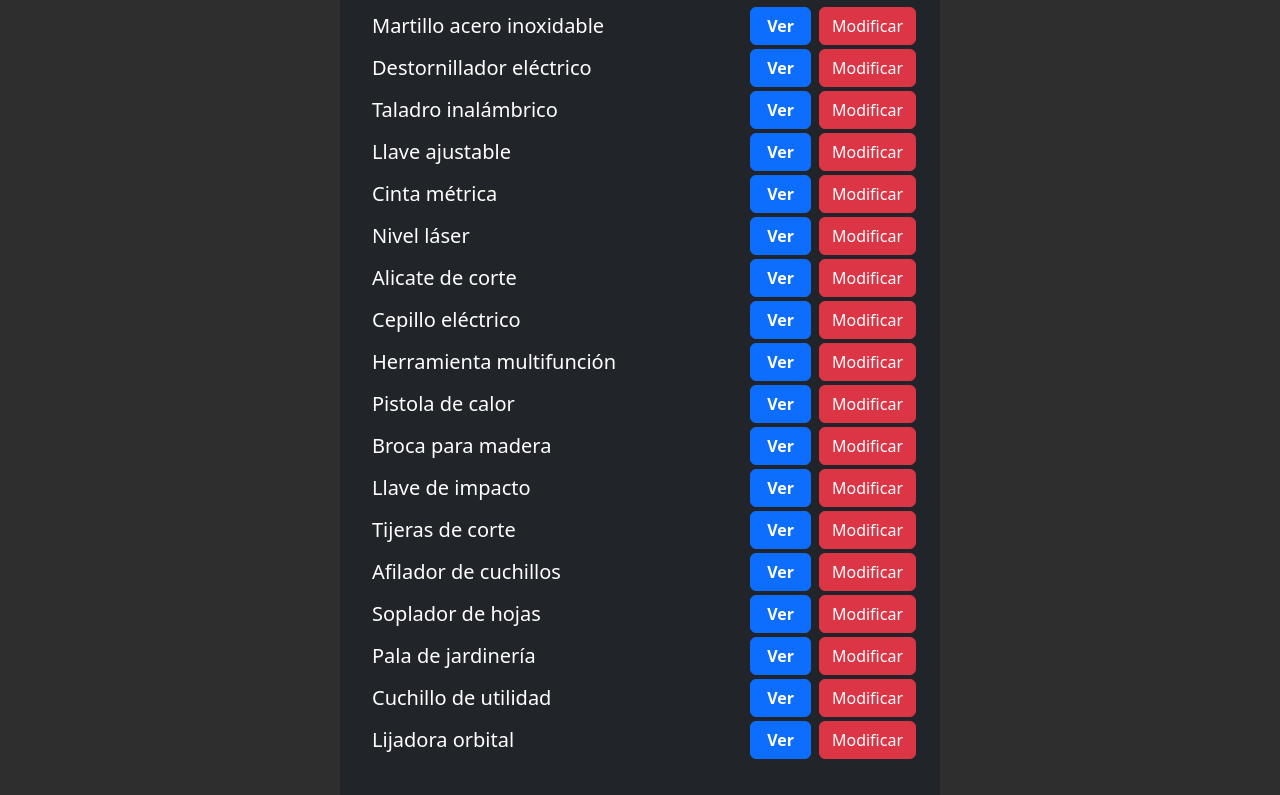
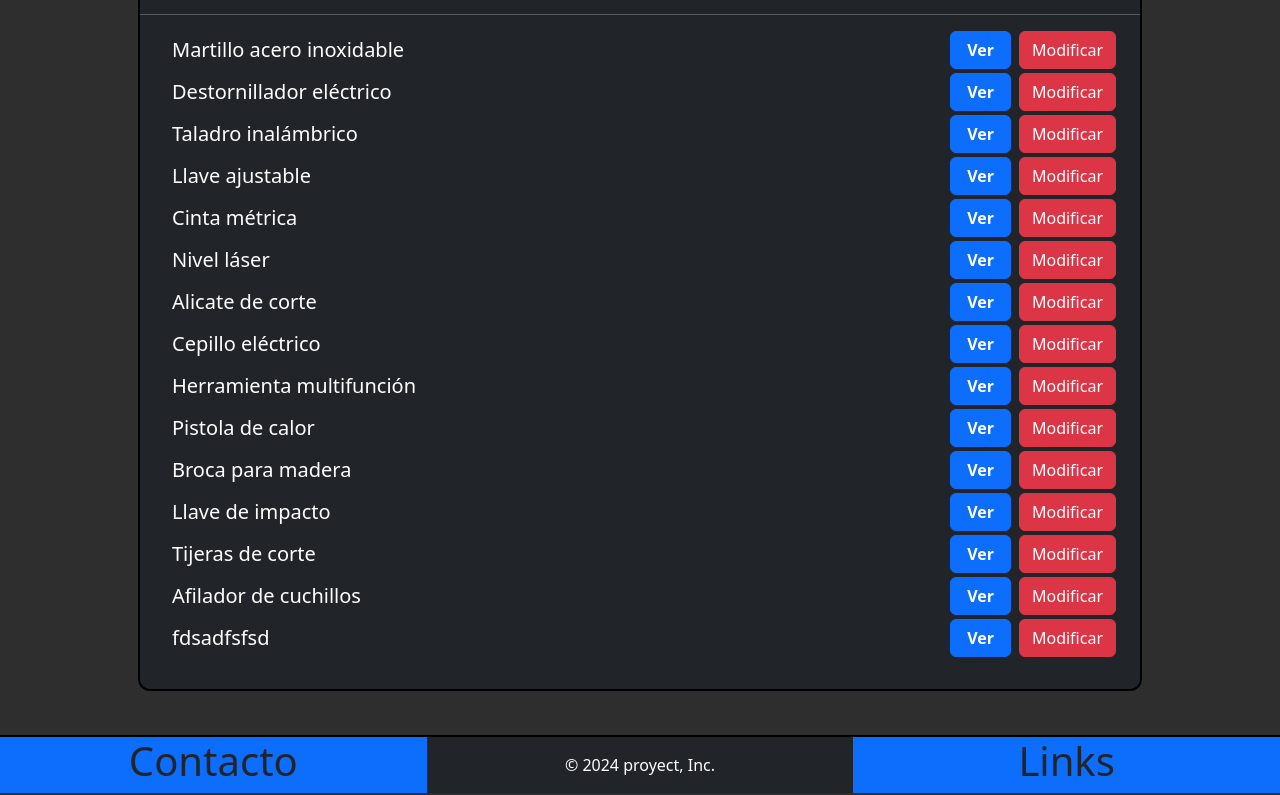
Before and after one commit to ColmanNicolas/proyect_Ecommerce1, a React (Vite) app: page /productos in a window 1280 px wide. Shown: the part 269-1064 px from the top of the page. Built offline with nearby package versions, Linux system fonts and the light colour scheme; data requests are answered from the project's data file.

Commit message:
CRUD productos terminado

```diff
--- /dev/null
+++ b/components/ContenedorListadoProductos.jsx
@@ -0,0 +1,41 @@
+import { useState } from "react";
+import axios from "axios";
+import { useEffect } from "react";
+import { Link } from "react-router-dom";
+
+const ContenedorListadoProductos = ()=>{
+
+    const [productsList, setProductsList] = useState([]);
+
+    useEffect(() => {
+        axios.get('http://localhost:3000/products').then((result) => {
+            setProductsList(result.data);
+        });
+    }, []);
+
+    return(
+        <div style={{ width: "1000px", color: "White", marginInline: "auto", borderRadius: "10px" }} className=" my-5 sombraComponente conteiner pb-3 bg-dark">
+                <h1 className="text-center pt-4 pb-2" >LISTADO DE PRODUCTOS</h1>
+                <hr />
+                <div className="d-flex justify-content-between" >
+                    <button  className="btn btn-primary fw-semibold ms-4">Filtrar por Categoria</button>
+                    <Link to={`/productos/modificacion/agregar-nuevo`} className="btn btn-primary fw-semibold me-4">Agregar Producto</Link>
+                </div>
+                <hr />
+                <ul className="ps-0">
+                    {productsList.map((product) => {
+                        return <ol key={product.id} className="d-flex align-items-center mb-1">
+                            <div>
+                                <Link to={`/productos/ver/${product.name + "-" + product.brand + "-" + product.id}`} className="text-white fs-5 text-decoration-none ">{product.name}  </Link>
+                            </div>
+                            <div className="ms-auto me-4">
+                                <Link to={`/productos/ver/${product.name + "-" + product.brand + "-" + product.id}`} className="btn btn-primary px-3 fw-semibold">Ver</Link>
+                                <Link to={`/productos/modificacion/modificar-${product.name + "-" + product.id}`} className="btn btn-danger ms-2 d-inline-block">Modificar</Link>
+                            </div>
+                        </ol>
+                    })}
+                </ul>
+            </div>
+    )
+}
+export default ContenedorListadoProductos;
--- a/components/ContenedorTarjetasHome.jsx
+++ b/components/ContenedorTarjetasHome.jsx
@@ -4,13 +4,19 @@ import React, { useState, useEffect } from 'react';
 import axios from 'axios';
 
 const ContenedorTarjetasHome = () => {
-    const [categorias] = useState(["MEDICINA", "ELECTRONICA", "CONSTRUCCION", "VEHICULOS", "BELLEZA"]);
+
+    function generarAleatorio() {
+        return Math.random() - 0.5;
+    }
+    const categorias = ["MEDICINA", "COMPUTADORAS", "CONSTRUCCION", "VEHICULOS", "BELLEZA", "CELULARES","ELECTRODOMESTICOS","BICICLETAS","DEPORTE","BAZAR"];
     const [productos, setProductos] = useState([]);
+
+
 
     useEffect(() => {
         const fetchData = async () => {
             try {
-                const requests = categorias.map(categoria =>
+                const requests = categorias.sort(generarAleatorio).slice(0, 5).map(categoria =>
                     axios.get(`https://api.mercadolibre.com/sites/MLA/search?q=${categoria}`)
                 );
                 const responses = await Promise.all(requests);
--- a/components/FormularioModificacion.jsx
+++ b/components/FormularioModificacion.jsx
@@ -1,7 +1,8 @@
 import axios from "axios";
 import { useEffect, useState } from "react";
 import { useForm } from "react-hook-form";
-import { Link, useParams  } from "react-router-dom";
+import { Link, useNavigate, useParams  } from "react-router-dom";
+import "../components/clasesGenerales.css"
 
 const FormularioModificacion = () => {
 
@@ -10,16 +11,15 @@ const FormularioModificacion = () => {
         register,
         formState: { errors },
         setValue,
+        reset,
     } = useForm();
 
-    const [product, setProduct] = useState([]);
+    const navigate = useNavigate();
 
     const completeInformation = useParams();
     const partes = completeInformation.target.split("-");
     const accion = partes[0];
     const id = partes[partes.length - 1];
-    console.log(id + "    " + accion);
-
 
     useEffect(() => {
 
@@ -39,47 +39,58 @@ const FormularioModificacion = () => {
     const borrarProducto = async () =>{
         const response = await axios.delete(`http://localhost:3000/products/${id}`);
         console.log('Elemento borrado:', response.data);
-        setInterval(() => {
+        navigate("/productos");
+    }
 
-        }, 5000);
-        return (response.data === undefined) ? true : false;
+    const enviarFormularrio = async (inputsData) =>{
+        if(accion==="modificar"){
+            const response = await axios.put(`http://localhost:3000/products/${id}`, inputsData);
+            console.log('Elemento modificado:', response.data);
+            navigate(`/productos/ver/${inputsData.name + "-"+ inputsData.brand + "-" + id }`);
 
-    }
-    const enviarFormularrio = async (data) =>{
-        const response = await axios.put(`http://localhost:3000/products/${id}`, data);
-        console.log('Elemento modificado:', response.data);
+        }else if (accion ==="agregar") {
+            await axios.get(`http://localhost:3000/products`).then((results)=>{
+                const idNuevo = parseInt(results.data[results.data.length-1].id)+1;
+                inputsData['id']=idNuevo.toString();
+            }).then(()=>{
+                axios.post(`http://localhost:3000/products`,inputsData);
+                console.log('Elemento creado:', inputsData);
+            })
+            navigate(`/productos/ver/${inputsData.name + "-"+ inputsData.brand + "-" + inputsData.id }`);
+        }
+        reset();
     }
     return (
-        <form className="bg-dark text-white fw-semibold px-3 pb-2" style={{ width: "500px", marginInline: "auto ", marginBlock: "50px", borderRadius: "10px" }}
+        <form className="bg-dark text-white fw-semibold px-3 py-2 sombraComponente" style={{ width: "500px", marginInline: "auto ", marginBlock: "50px", borderRadius: "10px" }}
         onSubmit={handleSubmit(enviarFormularrio)}>
             <div className="pt-2">
-                <h2 className="ps-2 text-center">Modificar Producto</h2>
+                <h2 className="ps-2 text-center">{accion === 'modificar'? "MODIFICAR PRODUCTO":"AÑADIR PRODUCTO"}</h2>
             </div>
             <hr className="mx-4" />
             <div className="mb-3">
                 <label htmlFor="nombreProducto" className="form-label">Producto</label>
-                <input type="text" className="form-control" id="nombreProducto" {...register('name', {
+                <input type="text" className="form-control" placeholder="Ingrese el nombre del producto" id="nombreProducto" {...register('name', {
                     required: true,
                 })
                 } />
             </div>
             <div className="mb-3">
                 <label htmlFor="marcaProducto" className="form-label">Marca</label>
-                <input type="text" className="form-control" id="marcaProducto"{...register('brand', {
+                <input type="text" className="form-control" placeholder="Ingrese la marca del producto" id="marcaProducto"{...register('brand', {
                     required: true,
                 })
                 } />
             </div>
             <div className="mb-3">
                 <label htmlFor="precioProducto" className="form-label">Precio</label>
-                <input type="number" className="form-control" id="precioProducto"{...register('price', {
+                <input type="number" className="form-control" placeholder="Ingrese el precio del producto" id="precioProducto"{...register('price', {
                     required: true,
                 })
                 } />
             </div>
             <div className="mb-3">
                 <label htmlFor="descripcionProducto" className="form-label">Descripcion</label>
-                <textarea
+                <textarea placeholder="Ingrese una breve descripcion del producto"
                     className="form-control"
                     id="descripcionProducto"
                     {...register('description', {
@@ -90,16 +101,17 @@ const FormularioModificacion = () => {
             </div>
             <div className="mb-3">
                 <label htmlFor="stockProducto" className="form-label">Stock</label>
-                <input type="number" className="form-control" id="stockProducto"{...register('stock', {
+                <input type="number" className="form-control" placeholder="Ingrese el stock disponible del producto" id="stockProducto"{...register('stock', {
                     required: true,
                 })
                 } />
             </div>
             <hr className="mx-4" />
-            <div className="d-flex justify-content-evenly py-2">
-                <Link to={"/productos"} className="btn btn-primary" >Volver</Link>
-                <button type="submit" className="btn btn-dark border-white">Modificar</button>
-                <Link to={"/productos"} className="btn btn-danger" onClick={borrarProducto}>Eliminar</Link>
+            <div className="d-flex justify-content-between py-2 px-4">
+                <Link to={"/productos"} className="btn btn-primary fw-semibold" >Volver</Link>
+                { accion==="modificar" && <button type="submit" className="btn btn-dark border-white fw-semibold">Modificar</button>}
+                { accion==="agregar" && <button type="submit" className="btn btn-success fw-semibold">Guardar Producto</button>}
+                { accion==="modificar" && <button type="button" className="btn btn-danger fw-semibold" onClick={borrarProducto}>Eliminar</button>}
             </div>
         </form>
 
--- a/data/db.json
+++ b/data/db.json
@@ -1,12 +1,12 @@
 {
   "products": [
     {
-      "id": "1",
       "name": "Martillo acero inoxidable",
+      "brand": "Black & Decker",
       "price": 1500,
-      "brand": "Black & Decker",
+      "description": "Martillo resistente y duradero de la marca Black & Decker. Ideal para trabajos de carpintería y construcción.",
       "stock": 7,
-      "description": "Martillo resistente y duradero de la marca Black & Decker. Ideal para trabajos de carpintería y construcción."
+      "id": "1"
     },
     {
       "name": "Destornillador eléctrico",
@@ -21,7 +21,7 @@
       "brand": "DeWalt",
       "price": 3000,
       "description": "Taladro inalámbrico de alto rendimiento de la marca DeWalt. Con batería de larga duración, es ideal para perforaciones en madera, metal y concreto.",
-      "stock": 10,
+      "stock": "100000",
       "id": "3"
     },
     {
@@ -33,20 +33,20 @@
       "id": "5"
     },
     {
-      "id": "6",
       "name": "Cinta métrica",
+      "brand": "Klein Tools",
       "price": 800,
-      "brand": "Klein Tools",
-      "stock": 25,
-      "description": "Cinta métrica duradera y precisa de la marca Klein Tools. Perfecta para mediciones precisas en proyectos de construcción y carpintería."
+      "description": "Cinta métrica duradera y precisa de la marca Klein Tools. Perfecta para mediciones precisas en proyectos de construcción y carpintería.",
+      "stock": "27",
+      "id": "6"
     },
     {
-      "id": "7",
       "name": "Nivel láser",
+      "brand": "Leica",
       "price": 5000,
-      "brand": "Leica",
+      "description": "Nivel láser de alta gama de la marca Leica. Proporciona líneas de referencia precisas para trabajos de alineación y nivelación en interiores y exteriores.",
       "stock": 5,
-      "description": "Nivel láser de alta gama de la marca Leica. Proporciona líneas de referencia precisas para trabajos de alineación y nivelación en interiores y exteriores."
+      "id": "7"
     },
     {
       "id": "8",
@@ -105,44 +105,20 @@
       "description": "Tijeras de corte de precisión de la marca Fiskars. Ideales para cortar tela, cartón, papel y otros materiales con facilidad y precisión."
     },
     {
-      "id": "15",
       "name": "Afilador de cuchillos",
+      "brand": "Chef's Choice",
       "price": 1500,
-      "brand": "Chef's Choice",
+      "description": "Afilador de cuchillos eléctrico de la marca Chef's Choice. Restaura rápidamente el filo de tus cuchillos para un corte preciso y eficiente.",
       "stock": 10,
-      "description": "Afilador de cuchillos eléctrico de la marca Chef's Choice. Restaura rápidamente el filo de tus cuchillos para un corte preciso y eficiente."
+      "id": "15"
     },
     {
-      "name": "Soplador de hojas",
-      "brand": "Husqvarna",
-      "price": 3500,
-      "description": "Soplador de hojas potente de la marca Husqvarna. Perfecto para limpiar jardines, patios y áreas exteriores de hojas y residuos.",
-      "stock": 8,
-      "id": "16"
-    },
-    {
-      "id": "17",
-      "name": "Pala de jardinería",
-      "price": 1200,
-      "brand": "Fiskars",
-      "stock": 20,
-      "description": "Pala de jardinería resistente de la marca Fiskars. Ideal para cavar, trasplantar y mover tierra en proyectos de jardinería y paisajismo."
-    },
-    {
-      "id": "18",
-      "name": "Cuchillo de utilidad",
-      "price": 800,
-      "brand": "Stanley",
-      "stock": 25,
-      "description": "Cuchillo de utilidad resistente de la marca Stanley. Perfecto para cortar materiales diversos en trabajos de bricolaje, reparaciones y más."
-    },
-    {
-      "id": "19",
-      "name": "Lijadora orbital",
-      "price": 2500,
-      "brand": "Porter-Cable",
-      "stock": 12,
-      "description": "Lijadora orbital de alta calidad de la marca Porter-Cable. Ideal para eliminar imperfecciones y alisar superficies en proyectos de carpintería y acabado."
+      "id": "16",
+      "name": "fdsadfsfsd",
+      "brand": "asdas",
+      "price": "45",
+      "description": "sdasdsa",
+      "stock": "56"
     }
   ]
 }
--- a/index.html
+++ b/index.html
@@ -2,10 +2,10 @@
 <html lang="en">
   <head>
     <meta charset="UTF-8" />
-    <link rel="icon" type="image/svg+xml" href="/vite.svg" />
+    <link rel="icon" type="" href="" />
     <meta name="viewport" content="width=device-width, initial-scale=1.0" />
     <link href="https://cdn.jsdelivr.net/npm/bootstrap@5.3.2/dist/css/bootstrap.min.css" rel="stylesheet" integrity="sha384-T3c6CoIi6uLrA9TneNEoa7RxnatzjcDSCmG1MXxSR1GAsXEV/Dwwykc2MPK8M2HN" crossorigin="anonymous">
-    <title>prototipo con navbar</title>
+    <title>proyect e-commerce</title>
   </head>
   <body>
     <div id="root"></div>
--- a/src/pages/Home.jsx
+++ b/src/pages/Home.jsx
@@ -8,7 +8,6 @@ const Home = () => {
     return (
         <>
             <div className="d-flex flex-column min-vh-100">
-
                 <Navbar />
                 <BuscadorMeLi />
                 <ContenedorTarjetasHome />
--- a/src/pages/Products.jsx
+++ b/src/pages/Products.jsx
@@ -1,44 +1,16 @@
-import { useState } from "react";
+
 import Navbar from "../../components/Navbar"
-import axios from "axios";
-import { useEffect } from "react";
-import { Link } from "react-router-dom";
+
 import Footer from "../../components/Footer";
+import "../../components/clasesGenerales.css"
+import ContenedorListadoProductos from "../../components/ContenedorListadoProductos";
 
 const Products = () => {
-
-    const [productsList, setProductsList] = useState([]);
-
-    useEffect(() => {
-        axios.get('http://localhost:3000/products').then((result) => {
-            setProductsList(result.data);
-        });
-    }, []);
 
     return (
         <>
             <Navbar />
-            <div style={{ width: "600px", color: "White", paddingBottom: "100px", marginInline: "auto", borderRadius: "10px" }} className=" my-4  conteiner  bg-dark">
-                <h1 className="text-center pt-4 pb-2" >LISTADO DE PRODUCTOS</h1>
-                <hr />
-                <div className="text-end" >
-                    <Link to={`/productos/modificacion/agregar-nuevo`} className="btn btn-primary fw-semibold me-4">Agregar Producto</Link>
-                </div>
-                <hr />
-                <ul className="ps-0">
-                    {productsList.map((product) => {
-                        return <ol key={product.id} className="d-flex align-items-center mb-1">
-                            <div>
-                                <Link to={`${product.name + "-" + product.brand + "-" + product.id}`} className="text-white fs-5 text-decoration-none ">{product.name}  </Link>
-                            </div>
-                            <div className="ms-auto me-4">
-                                <Link to={`/productos/ver/${product.name + "-" + product.brand + "-" + product.id}`} className="btn btn-primary px-3 fw-semibold">Ver</Link>
-                                <Link to={`/productos/modificacion/modificar-${product.name + "-" + product.id}`} className="btn btn-danger ms-2 d-inline-block">Modificar</Link>
-                            </div>
-                        </ol>
-                    })}
-                </ul>
-            </div>
+            <ContenedorListadoProductos />
             <Footer />
         </>
     )
```
